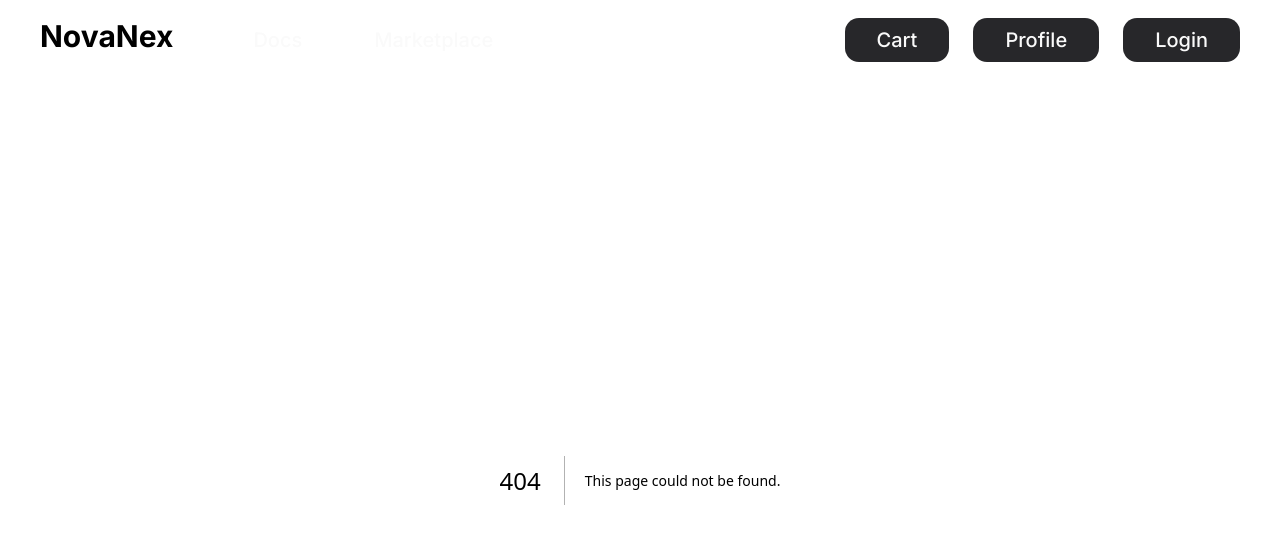
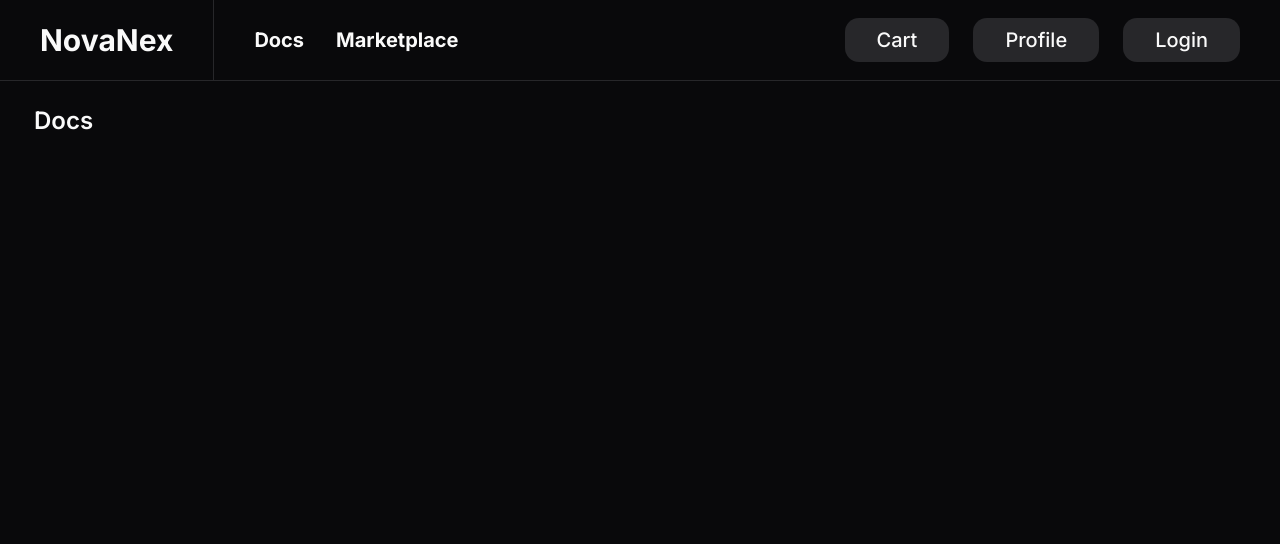
Before and after one commit to NovaNex-Hub/website, a Next.js app: page /docs in a window 1280 px wide. Before the commit this address had no page. Shown: the top 544 px of the page. Built offline with nearby package versions, Linux system fonts and the light colour scheme.

Commit message:
feat: upgrade navbar
Signed-off-by: Chandaluri Vamsi Krishna <cvamsik99@gmail.com>

```diff
--- a/package.json
+++ b/package.json
@@ -9,6 +9,7 @@
     "lint": "next lint"
   },
   "dependencies": {
+    "@radix-ui/react-separator": "^1.0.3",
     "@radix-ui/react-slot": "^1.0.2",
     "class-variance-authority": "^0.7.0",
     "clsx": "^2.1.0",
--- /dev/null
+++ b/src/app/docs/page.tsx
@@ -0,0 +1,9 @@
+import MaxWidthWrapper from "@/components/MaxWidthWrapper";
+
+export default function Docs() {
+  return (
+    <MaxWidthWrapper>
+      <div className="font-semibold m-6 text-2xl">Docs</div>
+    </MaxWidthWrapper>
+  );
+}
--- /dev/null
+++ b/src/app/marketplace/page.tsx
@@ -0,0 +1,9 @@
+import MaxWidthWrapper from "@/components/MaxWidthWrapper";
+
+export default function Marketplace() {
+  return (
+    <MaxWidthWrapper>
+      <div className="font-semibold m-6 text-2xl">Marketplace</div>
+    </MaxWidthWrapper>
+  );
+}
--- a/src/components/NavBar.tsx
+++ b/src/components/NavBar.tsx
@@ -1,16 +1,31 @@
+"use client";
+import { useRouter } from "next/navigation";
 import { Button } from "./ui/button";
+import Link from "next/link";
+import { Separator } from "./ui/separator";
 
 const NavBar = () => {
+  const router = useRouter();
   return (
-    <div className="flex h-20 mx-10 items-center justify-between">
-      <div className="flex gap-2">
-        <div className="font-bold text-3xl mr-10">NovaNex</div>
-        <Button variant="custom1" size="lg" className="text-xl">
+    <div className="border-b">
+      <div className="flex h-20 items-center justify-between mx-10">
+        <div className="flex items-center h-full">
+          <Link className="font-bold text-3xl mr-10" href="/">
+            NovaNex
+          </Link>
+          <Separator orientation="vertical"/>
+          <Link
+            className="font-bold text-xl mx-4 ml-10 hover:text-primary/70"
+            href="/docs"
+          >
             Docs
-        </Button>
-        <Button variant="custom1" size="lg" className="text-xl">
+          </Link>
+          <Link
+            className="font-bold text-xl mx-4 hover:text-primary/70"
+            href="/marketplace"
+          >
             Marketplace
-        </Button>
+          </Link>
         </div>
         <div className="flex gap-6 font-medium text-xl">
           <Button variant="secondary" size="lg">
@@ -24,6 +39,7 @@ const NavBar = () => {
           </Button>
         </div>
       </div>
+    </div>
   );
 };
 export default NavBar;
--- /dev/null
+++ b/src/components/ui/separator.tsx
@@ -0,0 +1,31 @@
+"use client"
+
+import * as React from "react"
+import * as SeparatorPrimitive from "@radix-ui/react-separator"
+
+import { cn } from "@/lib/utils"
+
+const Separator = React.forwardRef<
+  React.ElementRef<typeof SeparatorPrimitive.Root>,
+  React.ComponentPropsWithoutRef<typeof SeparatorPrimitive.Root>
+>(
+  (
+    { className, orientation = "horizontal", decorative = true, ...props },
+    ref
+  ) => (
+    <SeparatorPrimitive.Root
+      ref={ref}
+      decorative={decorative}
+      orientation={orientation}
+      className={cn(
+        "shrink-0 bg-border",
+        orientation === "horizontal" ? "h-[1px] w-full" : "h-full w-[1px]",
+        className
+      )}
+      {...props}
+    />
+  )
+)
+Separator.displayName = SeparatorPrimitive.Root.displayName
+
+export { Separator }
```
Also changed, not shown: 1 other file (tests, documents, lock files or other folders). Lines whose indentation alone changed are shown as unchanged.
